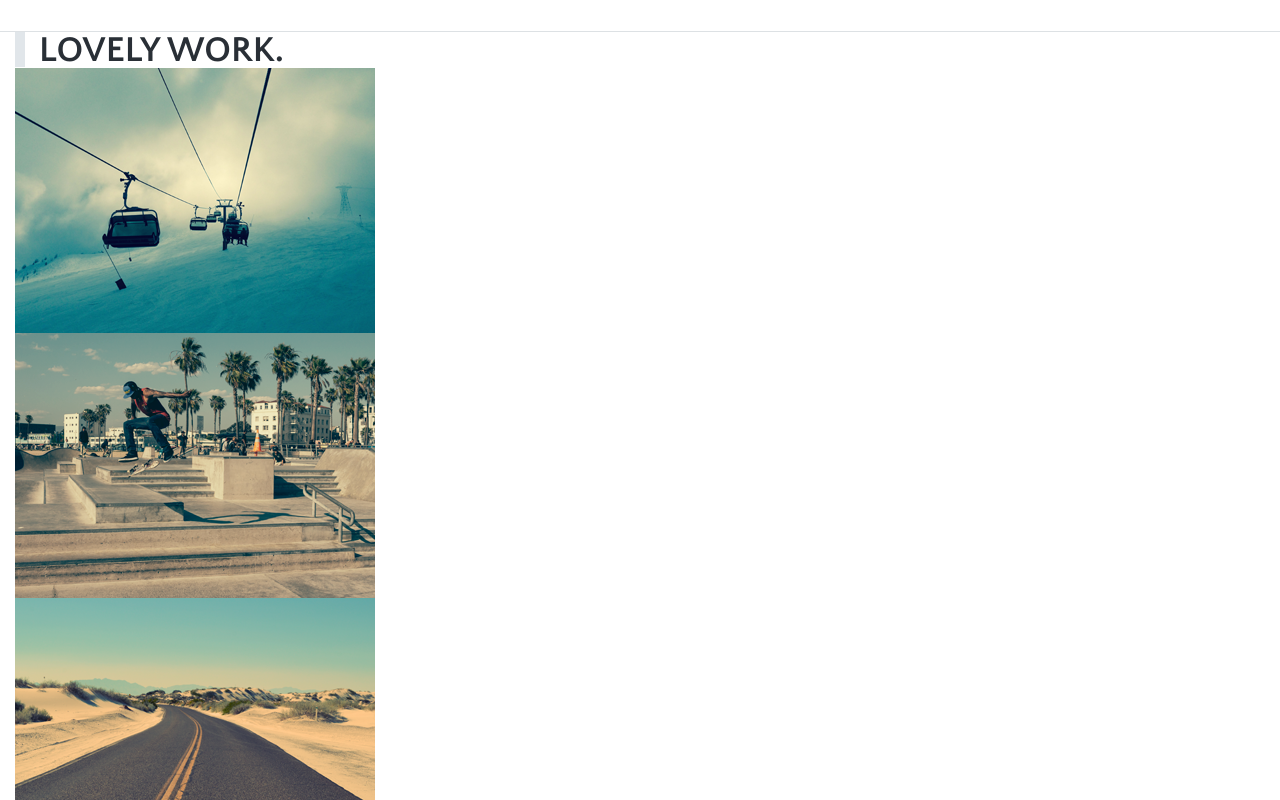
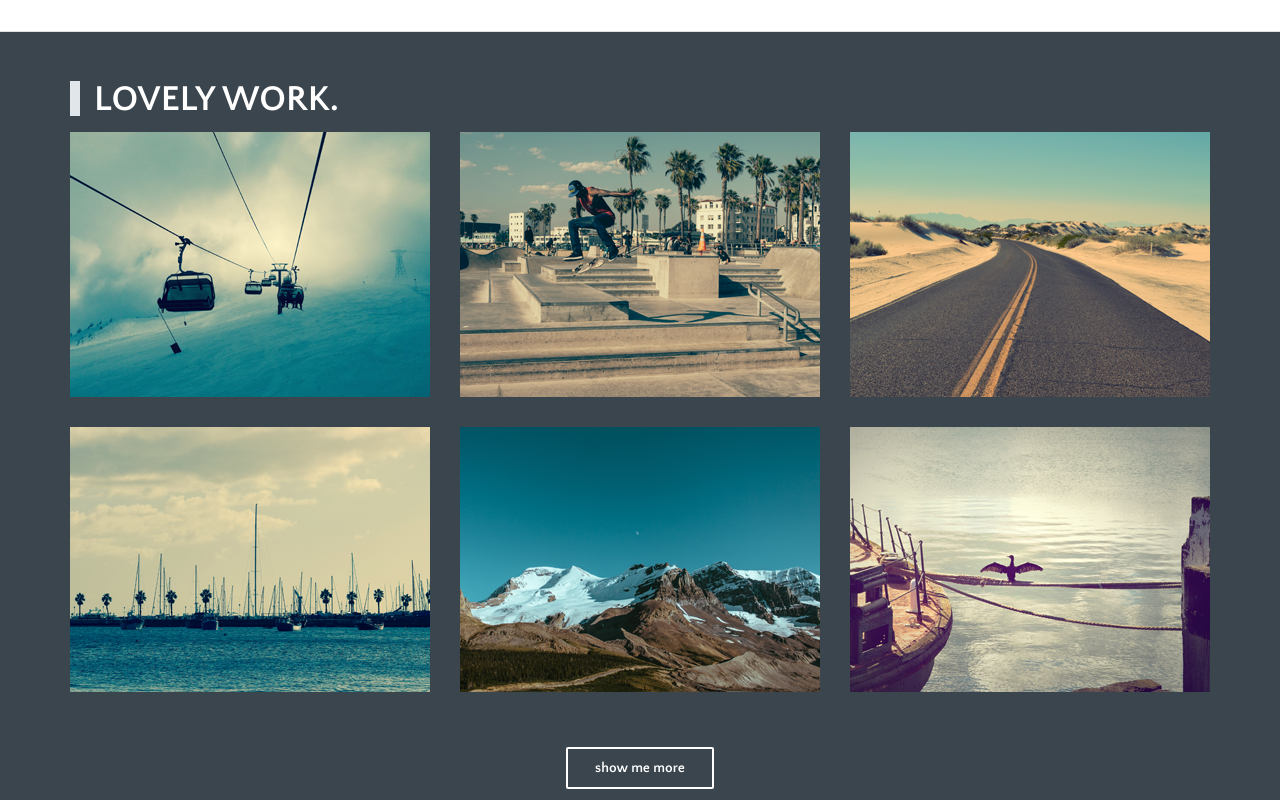
Before and after one commit to YevgeniaShprnk/BlogModest, a plain HTML site: page index.html in a window 1280 px wide. Shown: the part 1640-2440 px from the top of the page. Drawn offline with nearby package versions, Linux system fonts and the light colour scheme.

Commit message:
added lowely row and hover effects to meet the team and lowely

```diff
--- a/index.html
+++ b/index.html
@@ -144,6 +144,7 @@ non, ornare sagittis dolor. Nulla vestibulu lacus ...
                         <div class="mteam-team-box">
                             <div class="team-box-cart">
                                 <div class="portrait">
+                                    <div class="hover-p"></div>
                                     <img src="blog/img (6).png" alt="">
                                 </div>
                                 <div class="name">
@@ -155,6 +156,7 @@ non, ornare sagittis dolor. Nulla vestibulu lacus ...
                             </div>
                             <div class="team-box-cart">
                                 <div class="portrait">
+                                    <div class="hover-p"></div>
                                     <img src="blog/img (5).png" alt="">
                                 </div>
                                 <div class="name">
@@ -166,6 +168,7 @@ non, ornare sagittis dolor. Nulla vestibulu lacus ...
                             </div>
                             <div class="team-box-cart">
                                 <div class="portrait">
+                                    <div class="hover-p"></div>
                                     <img src="blog/img (4).png" alt="">
                                 </div>
                                 <div class="name">
@@ -177,6 +180,7 @@ non, ornare sagittis dolor. Nulla vestibulu lacus ...
                             </div>
                             <div class="team-box-cart">
                                 <div class="portrait">
+                                    <div class="hover-p"></div>
                                     <img src="blog/img (3).png" alt="">
                                 </div>
                                 <div class="name">
@@ -202,21 +206,27 @@ non, ornare sagittis dolor. Nulla vestibulu lacus ...
                         </div>
                         <div class="lowely-box">
                             <div class="lowely-box-cart">
+                                <div class="hover-c"></div>
                                 <img src="blog/img (12).png" alt="">
                             </div>
                             <div class="lowely-box-cart">
+                                <div class="hover-c"></div>
                                 <img src="blog/img (11).png" alt="">
                             </div>
                             <div class="lowely-box-cart">
+                                <div class="hover-c"></div>
                                 <img src="blog/img (10).png" alt="">
                             </div>
                             <div class="lowely-box-cart">
+                                <div class="hover-c"></div>
                                 <img src="blog/img (9).png" alt="">
                             </div>
                             <div class="lowely-box-cart">
+                                <div class="hover-c"></div>
                                 <img src="blog/img (8).png" alt="">
                             </div>
                             <div class="lowely-box-cart">
+                                <div class="hover-c"></div>
                                 <img src="blog/img (7).png" alt="">
                             </div>
                         </div>
--- a/style.css
+++ b/style.css
@@ -163,7 +163,7 @@ body{
 .main-row-mdst, .main-row-mteam{
     border-bottom: #dde1e4 1px solid;
 }
-.mdst-description-col .mdst-title .title, .mteam-team-col .mteam-team-title .title, .lovely-col .title{
+.mdst-description-col .mdst-title .title, .mteam-team-col .mteam-team-title .title{
     font-size: 36px;
     color: #292f36;
     font-weight: 700;
@@ -171,6 +171,18 @@ body{
     text-transform: uppercase;
     display: flex;
 }
+.mteam-team-col .mteam-team-title, .lowely-title{
+    margin-left: 15px;
+}
+.lovely-col .title{
+    font-size: 36px;
+    color: white;
+    font-weight: 700;
+    font-family: "Quattrocento Sans";
+    text-transform: uppercase;
+    display: flex;
+}
+
 .mdst-description-col .mdst-description{
     margin: 60px 0;
 }
@@ -234,6 +246,7 @@ body{
     margin-left: 60px;
     line-height: 26px;
 }
+
 .mteam-team-col .mteam-team-box .name{
     font-size: 16px;
     color: #292f36;
@@ -256,6 +269,56 @@ body{
     height: 374px;
     width: 263px;
     margin: 15px;
+}
+.mteam-team-col .mteam-team-box .team-box-cart:hover{
+    background-color: #3a454d;
+}
+.hover-p{
+    width: 263px;
+    height: 300px;
+    display: none;
+    position: absolute;
+}
+.hover-c{
+    height: 100%;
+    width: 100%;
+    position: absolute;
+}
+.lowely-box-cart:hover .hover-c{
+    z-index: 1;
+    background-color: rgba(255,255,255,0.5);
+    display: block;
+}
+.portrait:hover .hover-p{
+    z-index: 1;
+    background-color: rgba(255,255,255,0.5);
+    display: block;
+}
+.main-row-lowely{
+    background-color: #3a454d;
+}
+.lowely-box-cart img{
+    max-width: -webkit-fill-available;
+}
+.lowely-box-cart {
+    margin: 15px;
+    position: relative;
+}
+.lowely-btn-box{
+    display: flex;
+    justify-content: center;
+}
+.lowely-btn-box button{
+    font-size: 14px;
+    line-height: 28px;
+    color: #ffffff;
+    font-weight: 700;
+    font-family: "Quattrocento Sans";
+    width: 148px;
+    height: 42px;
+    border: 2px solid white;
+    border-radius: 2px;
+    background-color: transparent;
 }
 /*tablet*/
 @media(min-width:768px){
@@ -306,14 +369,20 @@ body{
     .mdst-list-item{
         margin: 0 15px 20px;
     }
-    .mteam-team-col .mteam-team-box{
+    .mteam-team-col .mteam-team-box, .lowely-box{
         display: flex;
         flex-wrap: wrap;
+    }
+    .lowely-box-cart {
+        margin: 15px 2px;
+    }
+    .lowely-btn-box button{
+        margin: 40px;
     }
 }
 /*laptop*/
 @media(min-width:992px){
-    .container, .wlcm-container, .mdst-container, .mteam-container{
+    .container, .wlcm-container, .mdst-container, .mteam-container, .lowely-container{
         max-width:960px ;
     }
     .row{
@@ -358,13 +427,23 @@ body{
         padding-top: 5%;
         padding-bottom: 5%;
     }
+    .lowely-container{
+        padding-top: 5%;
+        padding-bottom: 0;
+    }
     .mteam-team-col .mteam-team-box{
         flex-wrap: nowrap;
+    }
+    .lovely-col{
+        margin: -15px;
+    }
+    .lowely-box-cart {
+        margin: 15px ;
     }
 }
 /*desktop*/
 @media(min-width:1200px){
-    .container, .wlcm-container, .mdst-container, .mteam-container {
+    .container, .wlcm-container, .mdst-container, .mteam-container, .lowely-container {
         max-width:1170px;
     }
     .row{
```
